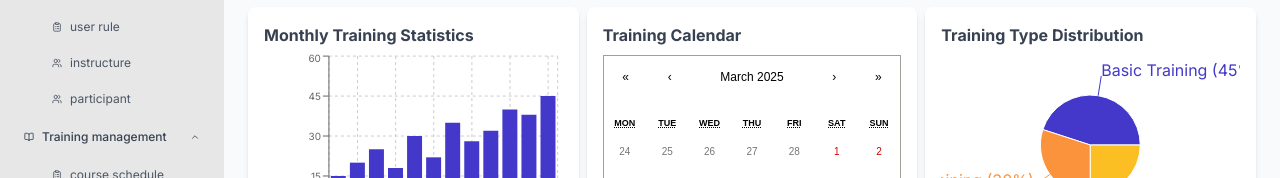
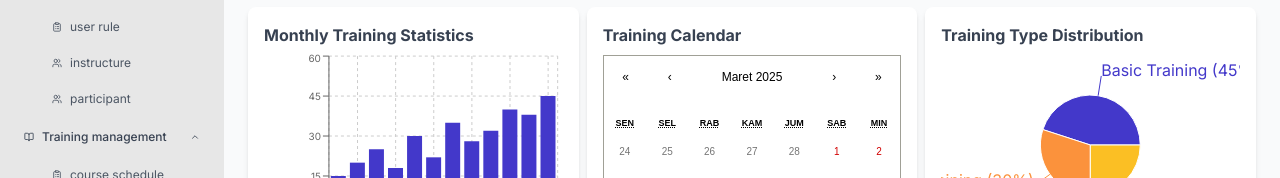
Before and after one commit to alpinneee/train4best--1-management-training, a Next.js app: page /dashboard in a window 1280 px wide. Shown: the part 207-385 px from the top of the page. Built offline with nearby package versions, Linux system fonts and the light colour scheme.

Commit message:
fix: remove unused imports to fix ESLint errors

```diff
--- a/src/app/dashboard/page.tsx
+++ b/src/app/dashboard/page.tsx
@@ -47,6 +47,24 @@ const certificationTypeData = [
 ];
 
 const COLORS = ["#4338ca", "#fb923c", "#fbbf24"];
+
+// Tambahkan konfigurasi locale untuk kalender
+const locale = {
+  locale: "id-ID",
+  formatDay: (locale: string | undefined, date: Date) => date.getDate().toString(),
+  formatMonthYear: (locale: string | undefined, date: Date) => {
+    return new Intl.DateTimeFormat('id-ID', { month: 'long', year: 'numeric' }).format(date);
+  },
+  formatMonth: (locale: string | undefined, date: Date) => {
+    return new Intl.DateTimeFormat('id-ID', { month: 'long' }).format(date);
+  },
+  formatWeekday: (locale: string | undefined, date: Date) => {
+    return new Intl.DateTimeFormat('id-ID', { weekday: 'long' }).format(date);
+  },
+  formatShortWeekday: (locale: string | undefined, date: Date) => {
+    return new Intl.DateTimeFormat('id-ID', { weekday: 'short' }).format(date);
+  }
+};
 
 export default function Dashboard() {
   const upcomingTrainings = [
@@ -195,7 +213,15 @@ export default function Dashboard() {
                 Training Calendar
               </h2>
               <div className="calendar-container text-xs"> {/* Added text-xs for smaller calendar text */}
-                <Calendar className="w-full border-none shadow-none text-black" />
+                <Calendar
+                  className="w-full border-none shadow-none text-black"
+                  locale={locale.locale}
+                  formatDay={locale.formatDay}
+                  formatMonth={locale.formatMonth}
+                  formatMonthYear={locale.formatMonthYear}
+                  formatWeekday={locale.formatWeekday}
+                  formatShortWeekday={locale.formatShortWeekday}
+                />
               </div>
               <div className="mt-2"> {/* Reduced margin */}
                 <h3 className="font-semibold text-gray-700 mb-1 text-xs"> {/* Reduced text and margin */}
--- a/src/components/common/Modal.tsx
+++ b/src/components/common/Modal.tsx
@@ -24,7 +24,7 @@ const Modal: React.FC<ModalProps> = ({ onClose, children }) => {
 
   return createPortal(
     <div
-      className="fixed inset-0 z-[9999] overflow-y-auto"
+      className="fixed inset-0 z-[9999] overflow-y-auto px-2 py-2 sm:p-0"
       aria-labelledby="modal-title"
       role="dialog"
       aria-modal="true"
@@ -35,11 +35,30 @@ const Modal: React.FC<ModalProps> = ({ onClose, children }) => {
           onClick={onClose}
         ></div>
 
-        <div className="relative bg-white rounded-lg w-[500px] mx-auto z-[10000] p-6">
-          <button onClick={onClose} className="absolute top-2 right-2 text-gray-600">
-            &times;
+        <div
+          ref={modalRef}
+          className="relative bg-gray-700 rounded-2xl w-full sm:w-[500px] mx-auto z-[10000] p-3 sm:p-4 max-h-[90vh] overflow-y-auto shadow-lg"
+        >
+          <button
+            onClick={onClose}
+            className="absolute top-1.5 right-1.5 sm:top-2 sm:right-2 text-gray-600 p-1.5 hover:bg-gray-300 rounded-xl bg-gray-100 transition-colors duration-200"
+          >
+            <svg
+              xmlns="http://www.w3.org/2000/svg"
+              className="h-4 w-4 sm:h-5 sm:w-5"
+              viewBox="0 0 20 20"
+              fill="currentColor"
+            >
+              <path
+                fillRule="evenodd"
+                d="M4.293 4.293a1 1 0 011.414 0L10 8.586l4.293-4.293a1 1 0 111.414 1.414L11.414 10l4.293 4.293a1 1 0 01-1.414 1.414L10 11.414l-4.293 4.293a1 1 0 01-1.414-1.414L8.586 10 4.293 5.707a1 1 0 010-1.414z"
+                clipRule="evenodd"
+              />
+            </svg>
           </button>
-          {children}
+          <div className="text-sm sm:text-base bg-white p-3 rounded-xl">
+            {children}
+          </div>
         </div>
       </div>
     </div>,
```
